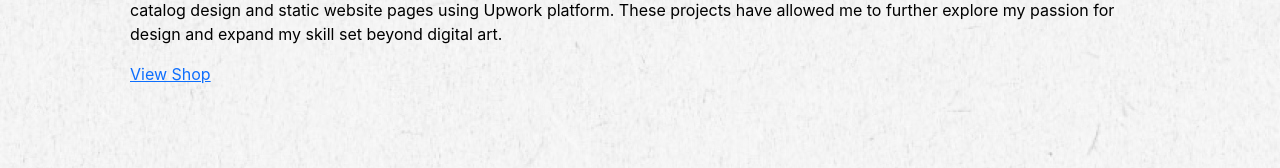
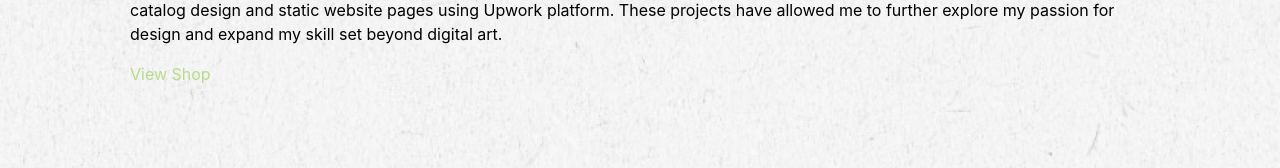
Before and after one commit to itlancer999/practice, a React (Create React App) app: page / in a window 1280 px wide. Shown: the part 4908-5076 px from the top of the page. Built offline with nearby package versions, Linux system fonts and the light colour scheme.

Commit message:
changed link

```diff
--- a/src/Home.js
+++ b/src/Home.js
@@ -141,6 +141,11 @@ font-family: 'Inter', sans-serif;
 
 .text-block, .image-block {
   flex: 1;
+}
+
+.link-color {
+color: #b8db8a;
+text-decoration:none;
 }
 
 
@@ -427,7 +432,7 @@ export const Home = () => (
               <p className="pt-3 fade-in-text">
               In addition to running my Etsy shop, I've also had the pleasure of freelancing on various assignments from time to time, including catalog design and static website pages using Upwork platform. These projects have allowed me to further explore my passion for design and expand my skill set beyond digital art.
               </p>
-              <a href="https://www.etsy.com/ca/shop/Doodleshobbyshop">View Shop</a>
+              <a href="https://www.etsy.com/ca/shop/Doodleshobbyshop" className="link-color">View Shop</a>
 
 
               </div>
```
